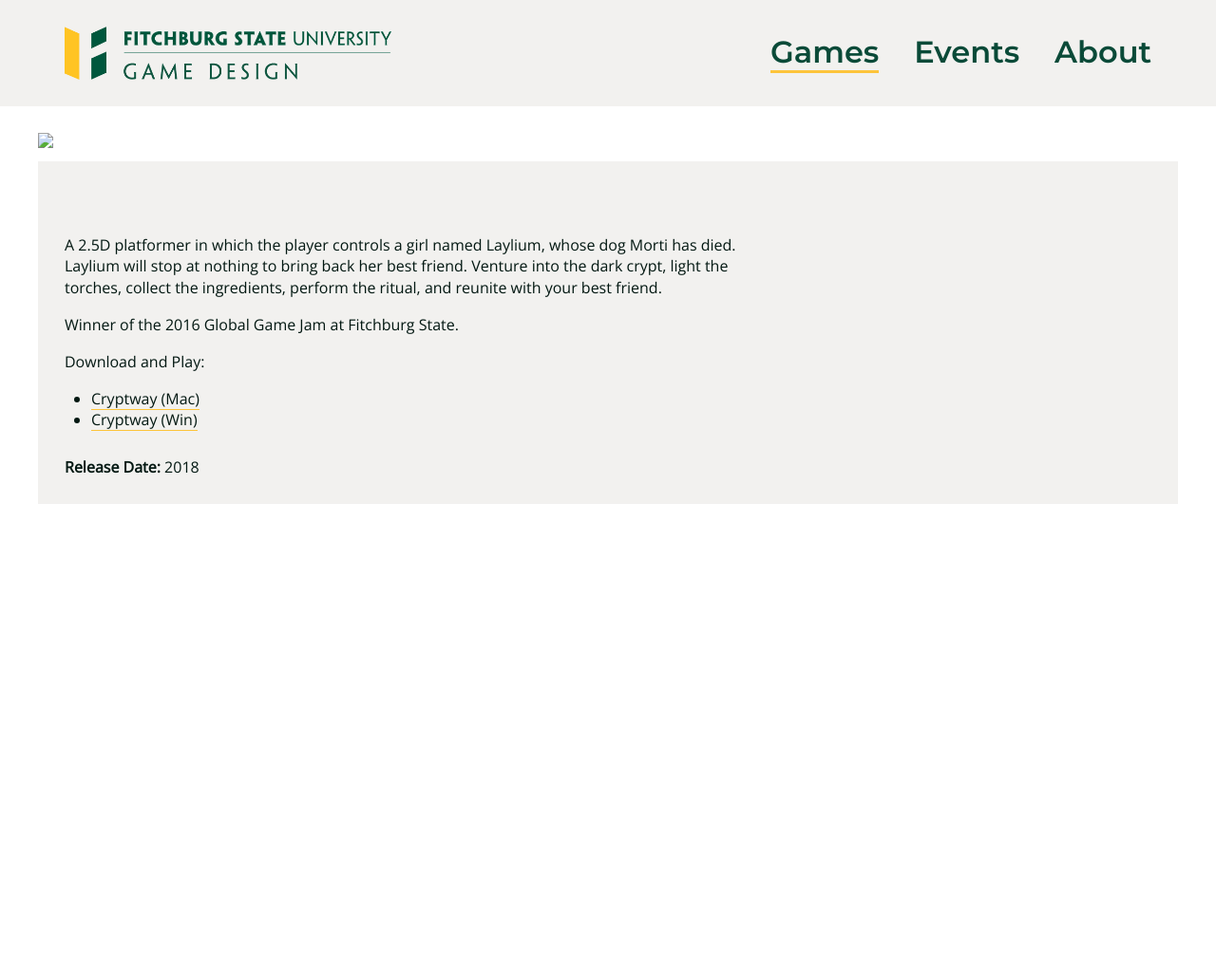
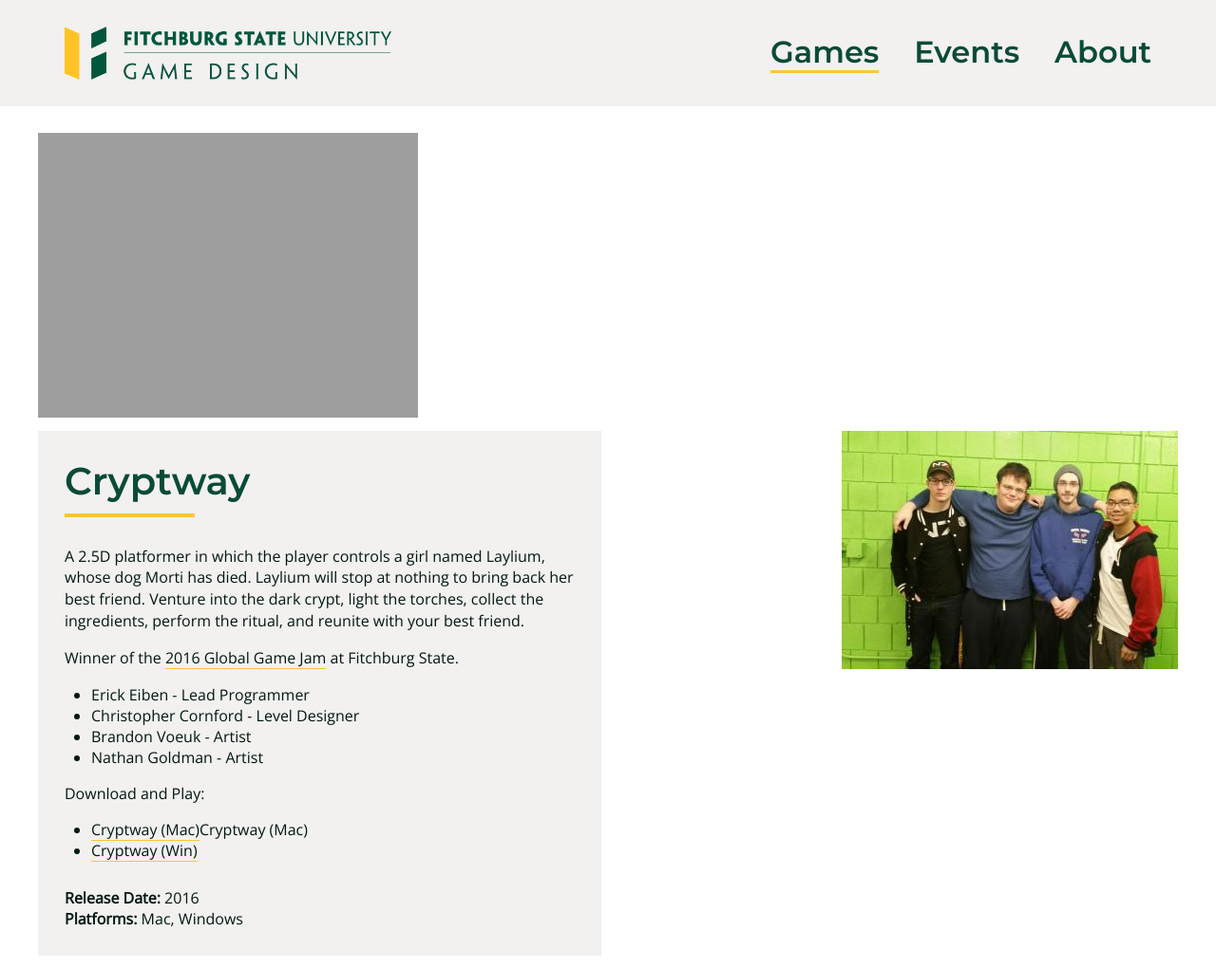
Before and after one commit to fitchburgstate/game, a Jekyll site: the page built from _games/2016-02-01-cryptway.md, in a window 1280 px wide. Shown: the whole page at 95% size. Built offline with Jekyll 4.4.1, drawn with Linux system fonts in a browser that asks for light colours; before the commit the page ends 900 px from its top, so only the background shows below that; some of the changed lines change nothing that is shown.

Commit message:
Cryptway - fix
Fix markup in Cryptway

```diff
--- a/_games/2016-02-01-cryptway.md
+++ b/_games/2016-02-01-cryptway.md
@@ -1,51 +1,20 @@
 ---
 title: Cryptway
-# title, *required*
-# this is shown on the main page and project pages
-
 main_image: cryptway.png
-# main_image, *required*
-# this is shown on the main page, and project pages if header_video is not set
-
-# header_video: '<iframe width="560" height="315" src="https://www.youtube.com/embed/aF3lF6Yo-gs" frameborder="0" allowfullscreen></iframe>'
-# header_video, optional
-# this overrides main_image on project pages, will show a video in the header
-
 images: [cryptway_team.jpg]
-# images, optional
-# these are shown down the right sidebar on project pages, and in the hover gallery on the main page
-
-# ext_url: "https://google.com"
-# ext_url, optional
-# this overrides the link to the project page on the main page. if you would rather just directly link somewhere else, use this variable.
-
 platforms: [Mac, Windows]
-# platforms, optional
-# this shows a list of platforms the game is available on
-
-# tools: [Unity, Maya, Illustrator, Wwise, Git, 3DS Max]
-# tools, optional
-# this shows a list of tools the game was made with
-
-authors:
-  	Erick Eiben - Lead Programmer
-	Chirstopher Cornford - Level Designer
-	Brandon Voeuk - Artist
-	Nathan Goldman - Artist
-
-# authors, optional
-# this shows a list of the people that worked on the game. each name is a link that leads to somewhere else. if they don't have a url to link to, just enter blank double quotes (like the last entry in the above example)
-
-
 featured: true
 
 ---
 A 2.5D platformer in which the player controls a girl named Laylium, whose dog Morti has died. Laylium will stop at nothing to bring back her best friend. Venture into the dark crypt, light the torches, collect the ingredients, perform the ritual, and reunite with your best friend.
 
-Winner of the 2016 Global Game Jam at Fitchburg State.
+Winner of the [2016 Global Game Jam](https://globalgamejam.org/2016/games/cryptway) at Fitchburg State.
+
+* Erick Eiben - Lead Programmer
+* Christopher Cornford - Level Designer
+* Brandon Voeuk - Artist
+* Nathan Goldman - Artist
 
 Download and Play:
-<ul>
-<li><a href="{{ site.github.url }}/assets/games/cryptway/Cryptway_Mac.zip">Cryptway (Mac)</a></li>
-<li><a href="{{ site.github.url }}/assets/games/cryptway/Cryptway_Win.zip">Cryptway (Win)</a></li>
-</ul>
+* [Cryptway (Mac)](https://fitchburgstate.github.io/game/assets/games/cryptway/Cryptway_Mac.zip)Cryptway (Mac)
+* [Cryptway (Win)](https://fitchburgstate.github.io/game/assets/games/cryptway/Cryptway_Win.zip)
```
